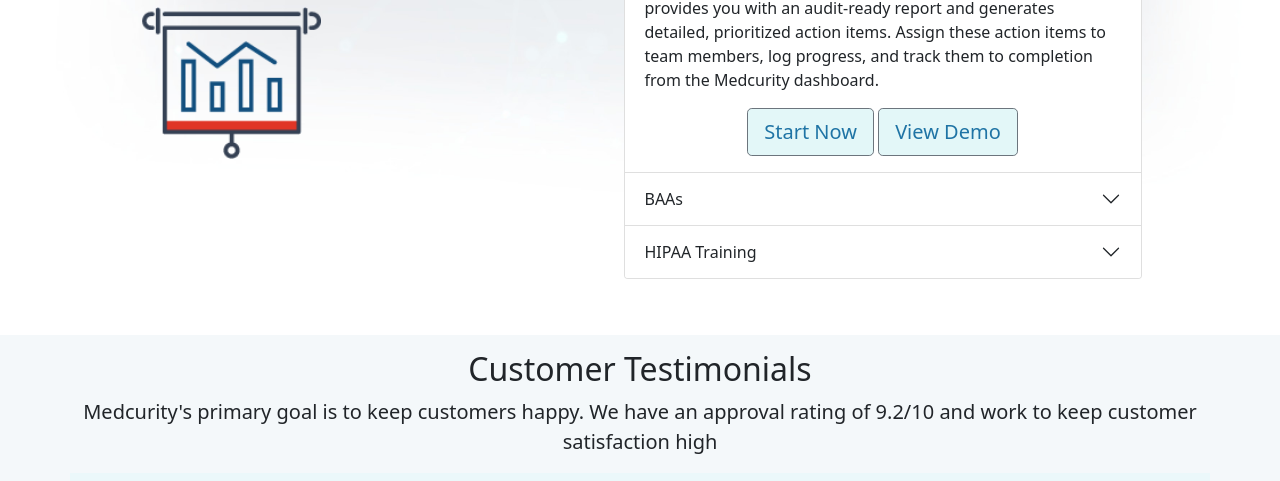
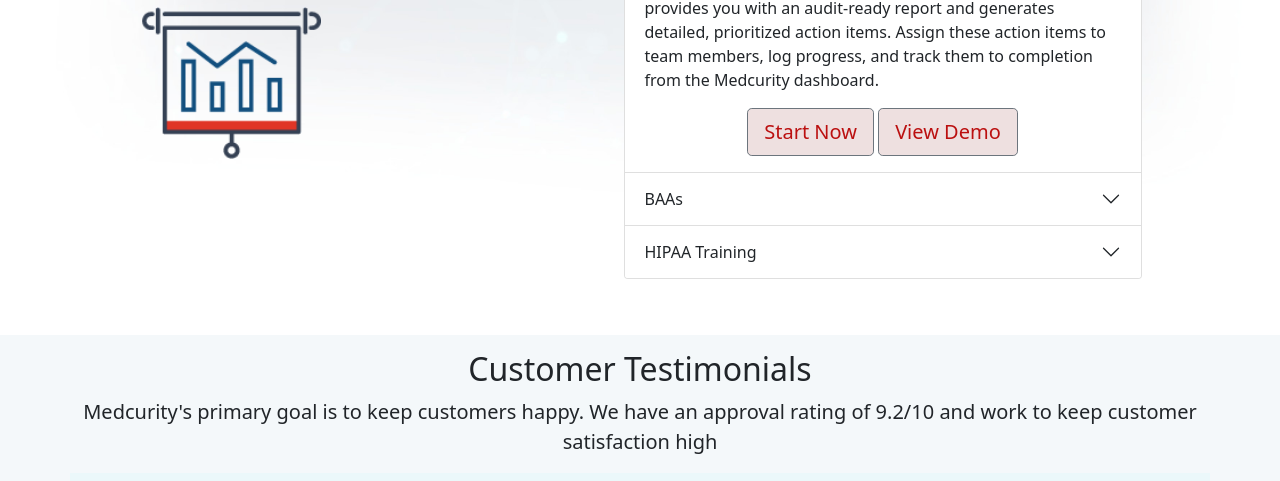
Before and after one commit to chazhurd/Bootstrap-Website, a website: page index.html in a window 1280 px wide. Shown: the part 1692-2173 px from the top of the page. Drawn offline with nearby package versions, Linux system fonts and the light colour scheme; files that its build step writes are made by us from their sources.

Commit message:
Button CSS
Changing themes.

```diff
--- a/sass/main.scss
+++ b/sass/main.scss
@@ -7,8 +7,8 @@
 @import "../node_modules/bootstrap/scss/variables";
 
 $custom-theme-colors:(
- "altlight": #e3f7f8,
- "altdark":#1f74a5
+ "altlight": #eee0e0,
+ "altdark":#bb1010
 );
 
 $theme-colors: map-merge($custom-theme-colors, $theme-colors);
```
